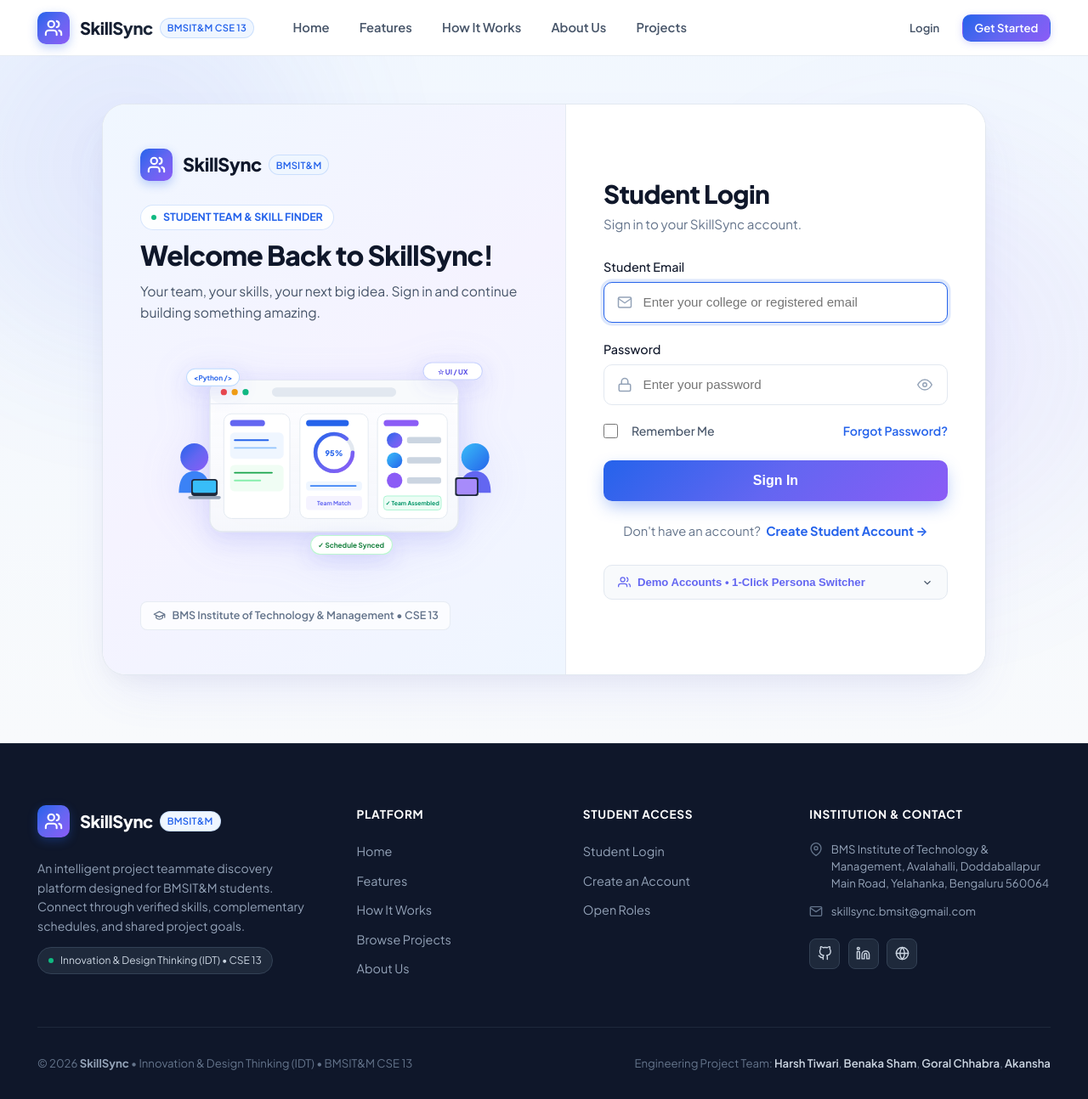
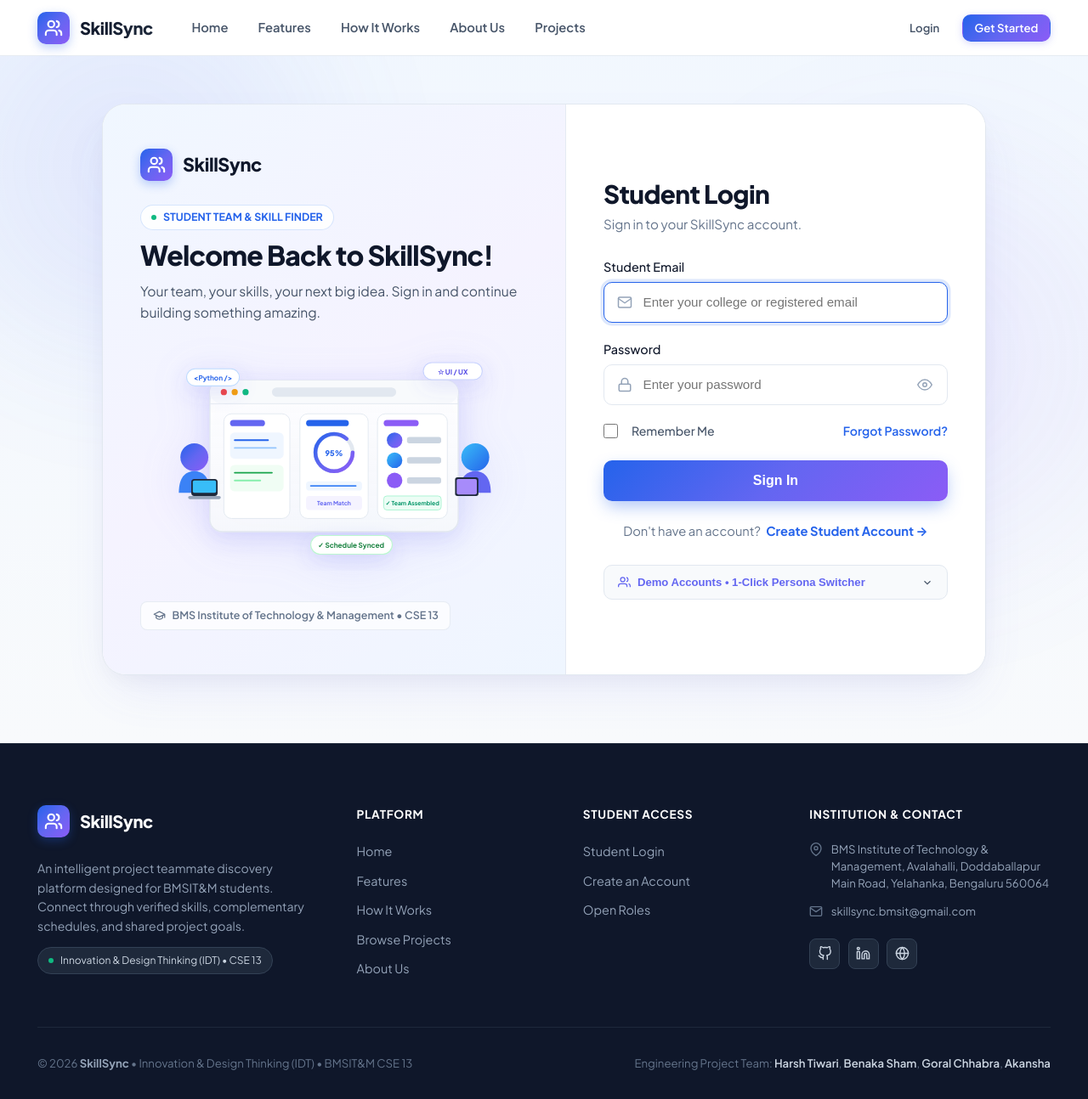
Before and after one commit to benakasham12/SkillSync, a Flask app: page /login?next=/admin/reports in a window 1280 px wide. Shown: the whole page at 85% size. Run offline with Flask 3, Linux system fonts and the light colour scheme.

Commit message:
fix(branding): remove college and department badges next to SkillSync logo

```diff
--- a/app/static/css/style.css
+++ b/app/static/css/style.css
@@ -143,19 +143,11 @@ a:hover {
 .brand-name {
   font-weight: 800;
   font-size: 1.25rem;
+  line-height: 1.2;
   background: linear-gradient(135deg, #0f172a 0%, #1e293b 100%);
   -webkit-background-clip: text;
   -webkit-text-fill-color: transparent;
-}
-.brand-badge {
-  font-size: 0.7rem;
-  font-weight: 600;
-  color: var(--primary);
-  background: var(--primary-light);
-  border: 1px solid rgba(59, 130, 246, 0.2);
-  padding: 0.15rem 0.5rem;
-  border-radius: 9999px;
-  letter-spacing: 0.02em;
+  letter-spacing: -0.02em;
 }
 
 /* Nav links & actions */
--- a/app/templates/base.html
+++ b/app/templates/base.html
@@ -25,10 +25,7 @@
               <path d="M16 3.13a4 4 0 0 1 0 7.75"></path>
             </svg>
           </div>
-          <div class="brand-text-group">
-            <span class="brand-name">SkillSync</span>
-            <span class="brand-badge">BMSIT&amp;M CSE 13</span>
-          </div>
+          <span class="brand-name">SkillSync</span>
         </a>
 
         <!-- Mobile Navigation Toggle -->
@@ -123,10 +120,7 @@
                 <path d="M16 3.13a4 4 0 0 1 0 7.75"></path>
               </svg>
             </div>
-            <div class="brand-text-group">
-              <span class="brand-name">SkillSync</span>
-              <span class="brand-badge">BMSIT&amp;M</span>
-            </div>
+            <span class="brand-name">SkillSync</span>
           </a>
           <p class="footer-desc">
             An intelligent project teammate discovery platform designed for BMSIT&amp;M students. Connect through verified skills, complementary schedules, and shared project goals.
--- a/app/templates/landing.html
+++ b/app/templates/landing.html
@@ -29,7 +29,7 @@
         <!-- Eyebrow Pill -->
         <div class="hero-badge">
           <span class="badge-pulsing-dot"></span>
-          <span class="badge-text">Student Skill &amp; Project Team Finder &bull; BMSIT&amp;M IDT</span>
+          <span class="badge-text">Student Skill &amp; Project Team Finder</span>
           <span class="badge-arrow">&rarr;</span>
         </div>
 
--- a/app/templates/login.html
+++ b/app/templates/login.html
@@ -37,10 +37,7 @@
                 <path d="M16 3.13a4 4 0 0 1 0 7.75"></path>
               </svg>
             </div>
-            <div class="brand-text-group">
-              <span class="auth-brand-name">SkillSync</span>
-              <span class="brand-badge">BMSIT&amp;M</span>
-            </div>
+            <span class="auth-brand-name">SkillSync</span>
           </a>
 
           <!-- Main Welcome Heading & Subtitle -->
```
Also changed, not shown: css/style.css (+2 -10 lines), tests/test_landing.py (+8 -0 lines), tests/test_student_login.py (+2 -0 lines).
